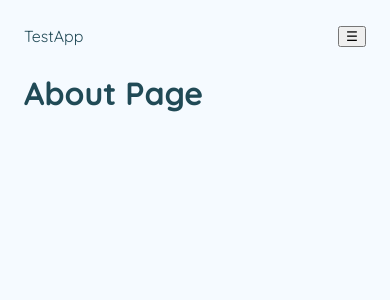
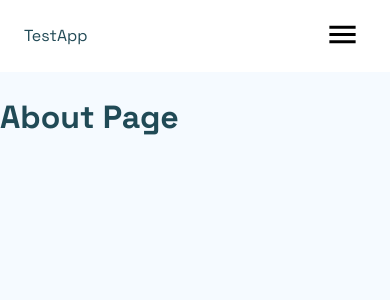
Before and after one commit to Divinelewis/APPFORLEARNING, a React (Vite) app: page /about in a window 390 px wide. Shown: the top 300 px of the page. Built offline with nearby package versions, Linux system fonts and the light colour scheme.

Commit message:
Worked on the stylings, aadded a Google Font Called Space Grotesk, Touched a few things on the mobile navigation, Changed the Blank Symbol Icon to a Google custom SVG Material menu  icon

```diff
--- a/src/App.css
+++ b/src/App.css
@@ -1,6 +1,5 @@
 #root {
   margin: 0 auto;
-  padding: 1.5em;
 }
 
 body {
--- a/src/components/Navbar.css
+++ b/src/components/Navbar.css
@@ -1,3 +1,9 @@
+.container {
+    background-color: white;
+    margin: 0;
+    padding: 1em 1.5em;
+}
+
 nav {
     display: flex;
     justify-content: space-between;
@@ -29,7 +35,6 @@ nav .menu-icon {
     margin-left: 2rem;
     color: black;
     font-weight: bold;
-    text-transform: uppercase;
 }
 
 .navbar-links a:hover {
@@ -37,9 +42,13 @@ nav .menu-icon {
     background-color: #e8f4ff;
 }
 
+
+
 @media (max-width: 768px) {
     nav .menu-icon {
         display: block;
+        background-color: inherit;
+        border: 0;
     }
 
     .navbar-links {
@@ -49,14 +58,13 @@ nav .menu-icon {
     .navbar-links.open {
         display: flex;
         flex-direction: column;
-        background-color: #f5faff;
+        background-color: #2f3131;
         position: absolute;
         top: 70%;
         right: 0;
         width: 50%;
-        border-radius: 10px;
+        border-radius: 6px;
         padding: 0;
-        box-shadow: 0.5px 0.5px 15px 2px rgba(206, 206, 206, 0.8);
     }
 
     .navbar-links li {
@@ -65,13 +73,15 @@ nav .menu-icon {
         width: 100%;
     }
 
-    .navbar-links li:hover {
-        background-color: #e8f4ff;
-    }
-
     .navbar-links a {
         display: block;
         padding: 50px 0;
         margin-left: 0;
+        color: white;
+    }
+
+    .navbar-links a:hover {
+        font-weight: bold;
+        background-color: #222424;
     }
 }
--- a/src/components/Navbar.jsx
+++ b/src/components/Navbar.jsx
@@ -1,6 +1,7 @@
 import React, {useState} from 'react'
 import { Link } from 'react-router-dom'
 import './Navbar.css'
+import MenuIcon from '../assets/menu.svg';
 
 function NavBar() {
 
@@ -11,15 +12,17 @@ function NavBar() {
   }
 
   return (
+    <div className="container">
       <nav className="navbar-container">
           <div className="logo">TestApp</div>
-        <button className="menu-icon" onClick={toggleNav}>☰</button>
+          <button className="menu-icon" onClick={toggleNav}> <img src={MenuIcon} alt="" /> </button>
           <ul className={`navbar-links ${openNav ? "open" : ""}`}>
             <li><Link to='/'>Home</Link></li>
             <li><Link to='/about'>About</Link></li>
             <li><Link to='/blog'>Blog</Link></li>
           </ul>
       </nav>
+    </div>
   )
 }
 
--- a/src/index.css
+++ b/src/index.css
@@ -1,7 +1,7 @@
-@import url('https://fonts.googleapis.com/css2?family=Quicksand:wght@300..700&display=swap');
+@import url('https://fonts.googleapis.com/css2?family=Space+Grotesk:wght@300..700&display=swap');
 
 :root {
-  font-family: Quicksand, system-ui, Avenir, Helvetica, Arial, sans-serif;
+  font-family: "Space Grotesk", system-ui, Avenir, Helvetica, Arial, sans-serif;
   line-height: 1.5;
   font-weight: 400;
   color: rgba(0, 47, 61, 0.87);
```
Also changed, not shown: src/assets/menu.svg (added). Lines whose indentation alone changed are shown as unchanged.
